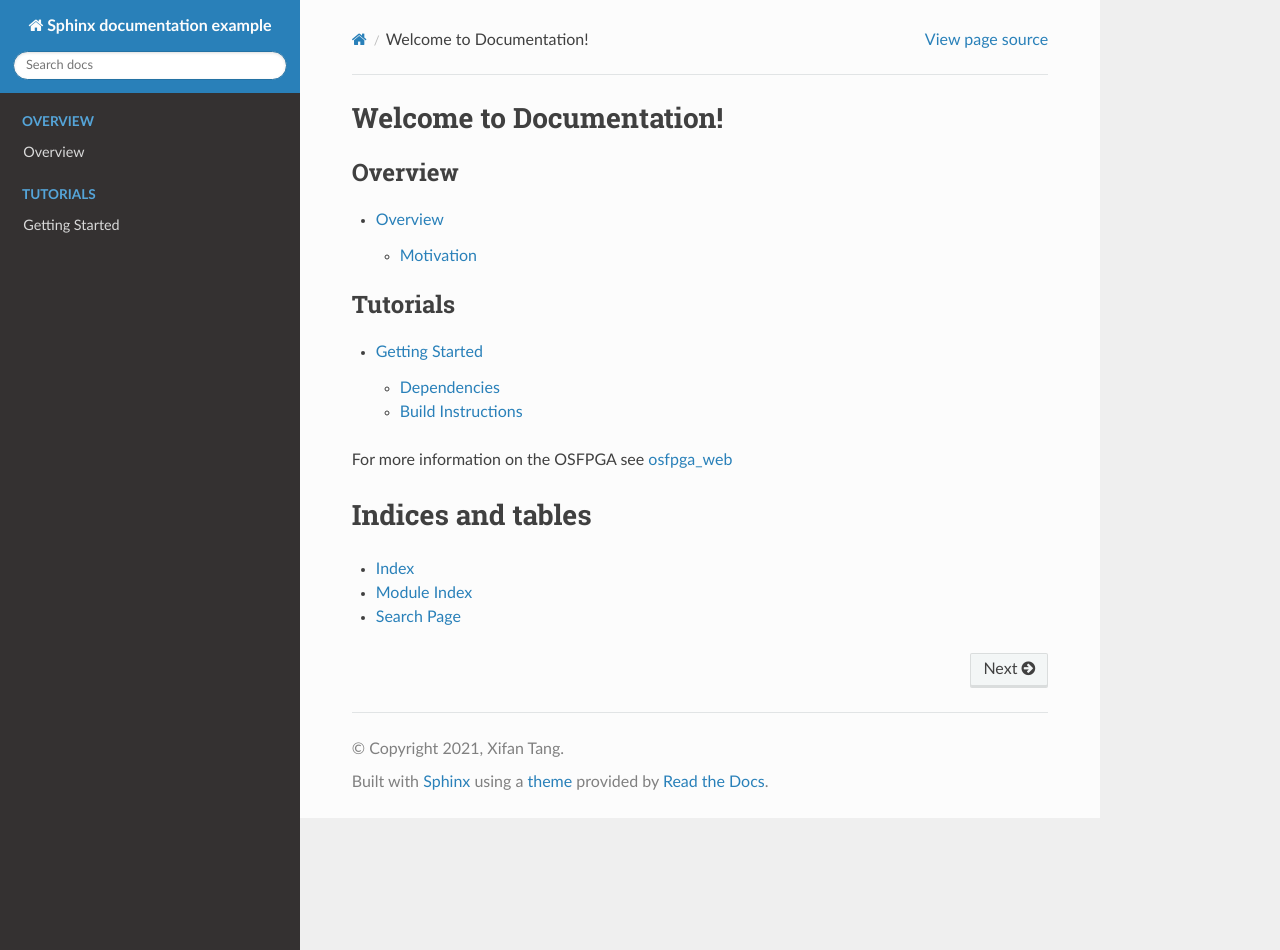
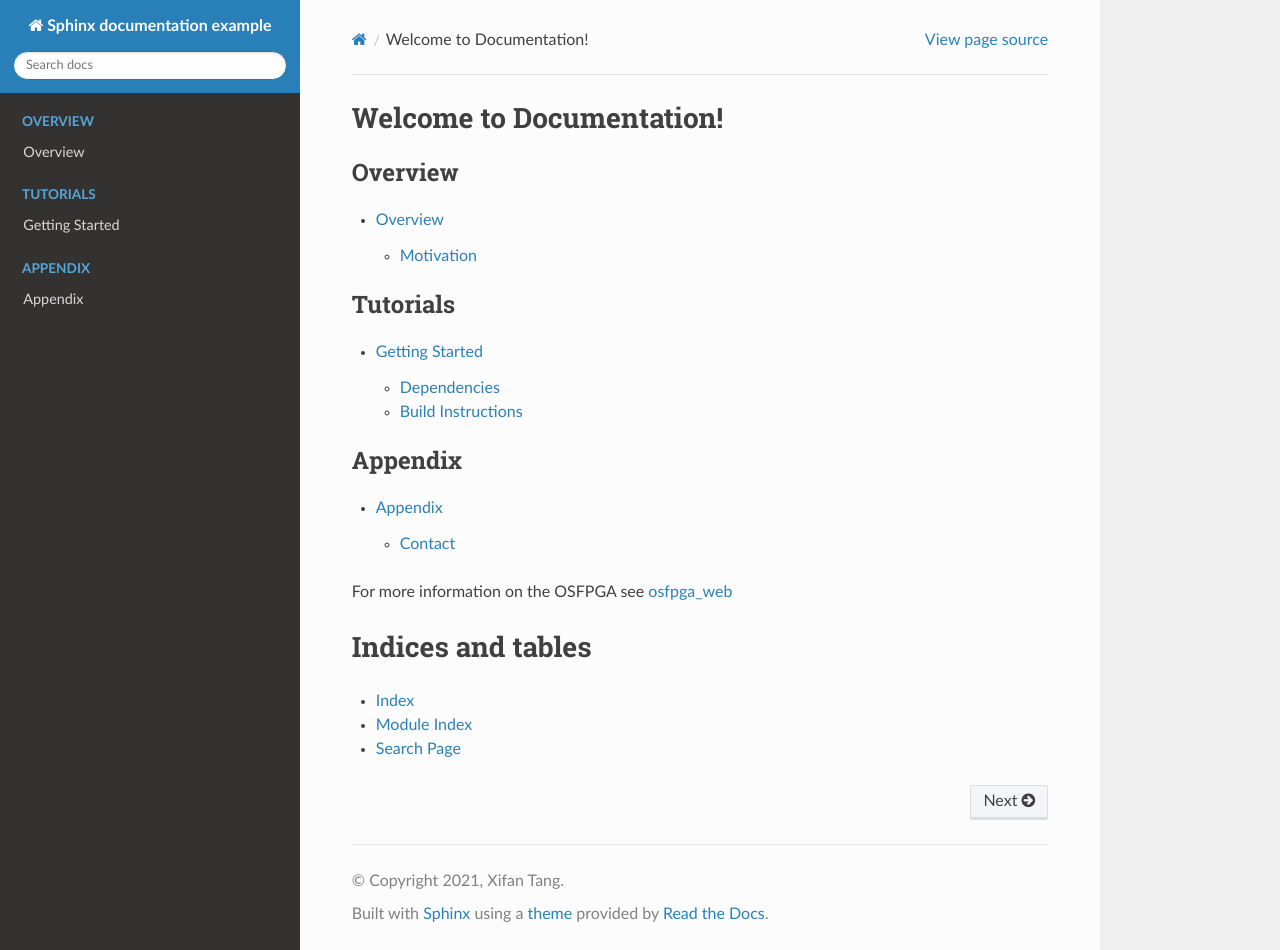
Before and after one commit to tangxifan/sphinx_doc_template, a Sphinx documentation site: the page built from docs/source/index.rst, in a window 1280 px wide and 950 px high. Built offline with Sphinx 7.4.7 and the Read the Docs theme 2.0.0, drawn with Linux system fonts in a browser that asks for light colours; the version number could not be read and is left out.

Commit message:
[Doc] Clean-up directories

```diff
--- a/docs/requirements.txt
+++ b/docs/requirements.txt
@@ -2,8 +2,8 @@
 # used by Read The Docs to install python required
 # modules with pip.
 
-# Support Markdown
-#recommonmark
+#Themes
+sphinx-rtd-theme
 
 #Handle references in bibtex format
 sphinxcontrib-bibtex<2.0.0
--- /dev/null
+++ b/docs/source/appendix/index.rst
@@ -0,0 +1,10 @@
+Appendix
+========
+
+.. _appendix:
+  Appendix
+
+.. toctree::
+  :maxdepth: 2
+
+  contact
--- a/docs/source/conf.py
+++ b/docs/source/conf.py
@@ -95,6 +95,8 @@ todo_include_todos = True
 # Number figures for referencing
 numfig = True
 
+# Bibtex File
+bibtex_bibfiles = []
 
 # -- Options for HTML output -------------------------------------------------
 
--- a/docs/source/index.rst
+++ b/docs/source/index.rst
@@ -18,6 +18,12 @@ Welcome to Documentation!
 
    tutorials/index
 
+.. toctree::
+   :maxdepth: 2
+   :caption: Appendix
+
+   appendix/index
+
 For more information on the OSFPGA see osfpga_web_
 
 Indices and tables
```
Also changed, not shown: DEPENDENCIES.md (+1 -1 lines), docs/source/appendix/contact.rst (renamed from docs/source/contact.rst).
